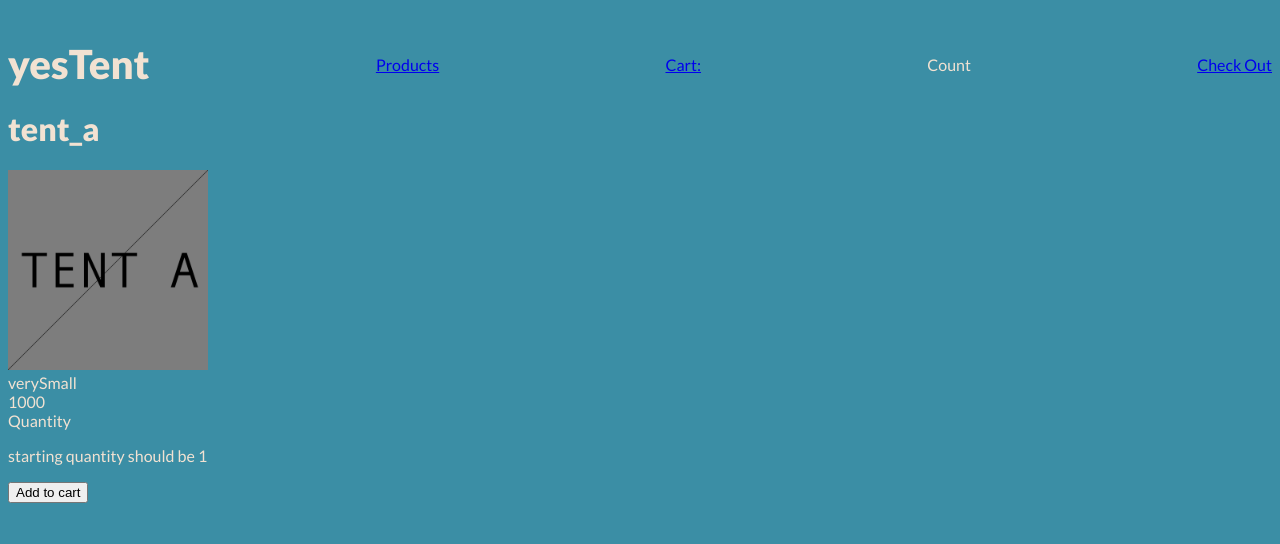
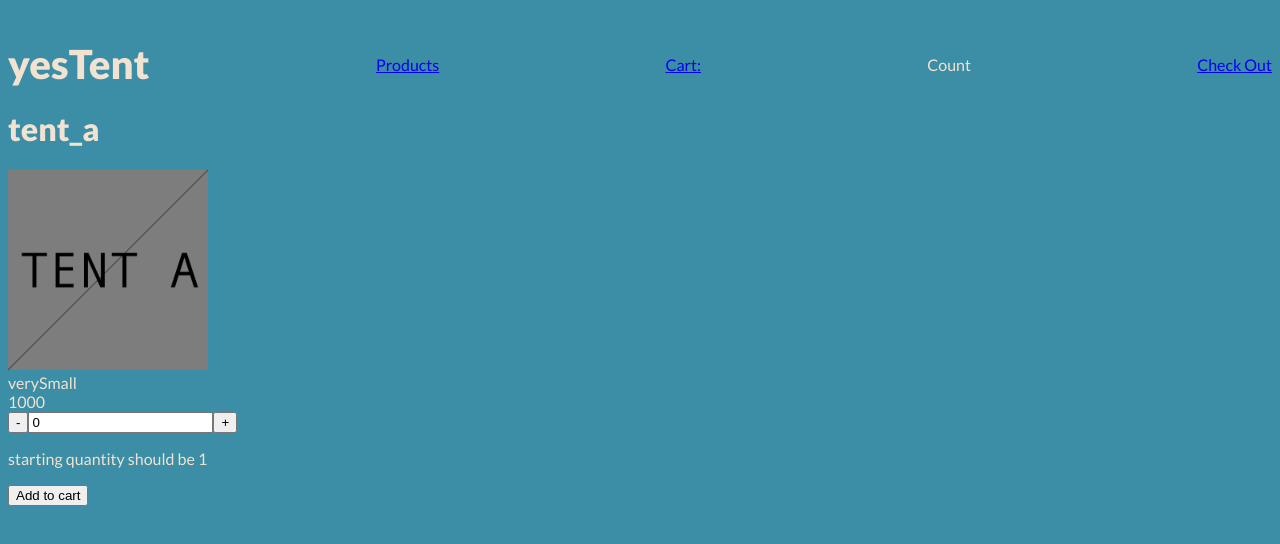
Before and after one commit to lovephimu/next-ecommerce-store, a Next.js app: page /products/1 in a window 1280 px wide. Shown: the top 544 px of the page. Built offline with nearby package versions, Linux system fonts and the light colour scheme.

Commit message:
Add quantity buttons

```diff
--- a/app/globals.scss
+++ b/app/globals.scss
@@ -3,14 +3,16 @@
 // variables
 
 // -colors
-$backgroundColorBlue: #3b8ea5;
-$textColor: #f2e2d2;
+:root {
+  --backgroundColorBlue: #3b8ea5;
+  --textColor: #f2e2d2;
+}
 // -values
 // Background Elements
 
 body {
-  background-color: $backgroundColorBlue;
-  color: $textColor;
+  background-color: var(--backgroundColorBlue);
+  color: var(--textColor);
 }
 
 // Middleground Elements
--- a/app/page.module.scss
+++ b/app/page.module.scss
@@ -3,8 +3,7 @@
 // variables
 
 // -colors
-$backgroundColorBlue: #3b8ea5;
-$textColor: #f2e2d2;
+
 // -values
 // Background Elements
 
@@ -36,6 +35,6 @@ $textColor: #f2e2d2;
 .logo {
   font-size: 2.5rem;
   font-weight: 900;
-  color: $textColor;
+  color: var(--textColor);
   text-decoration: none;
 }
--- /dev/null
+++ b/app/products/[productId]/QuantityButton.js
@@ -0,0 +1,42 @@
+'use client';
+
+import { useState } from 'react';
+
+export default function QuantityButton() {
+  const [quantity, setQuantity] = useState(0);
+
+  function increaseQuantity() {
+    setQuantity(quantity + 1);
+  }
+
+  function decreaseQuantity() {
+    if (quantity === 0) {
+      return;
+    }
+    setQuantity(quantity - 1);
+  }
+
+  return (
+    <div>
+      <button
+        onClick={() => {
+          decreaseQuantity();
+        }}
+      >
+        -
+      </button>
+      <input
+        data-test-id="product-quantity"
+        value={quantity}
+        onChange={(event) => setQuantity(event.currentTarget.value)}
+      />
+      <button
+        onClick={() => {
+          increaseQuantity();
+        }}
+      >
+        +
+      </button>
+    </div>
+  );
+}
--- a/app/products/[productId]/page.js
+++ b/app/products/[productId]/page.js
@@ -2,11 +2,12 @@ import Image from 'next/image';
 import Link from 'next/link';
 import { notFound } from 'next/navigation';
 import { getProductByName } from '../../../database/products';
+import QuantityButton from './QuantityButton';
 
 export const dynamic = 'force-dynamic';
 
 export default function ProductPage({ params }) {
-  const singleProduct = getProductByName(params.productId);
+  const singleProduct = getProductByName(Number(params.productId));
 
   console.log(singleProduct);
 
@@ -25,7 +26,7 @@ export default function ProductPage({ params }) {
       />
       <div>{singleProduct.size}</div>
       <div data-test-id="product-price">{singleProduct.price}</div>
-      <div data-test-id="product-quantity">Quantity</div>
+      <QuantityButton />
       <p>starting quantity should be 1</p>
       <button data-test-id="product-add-to-cart">Add to cart</button>
     </main>
--- a/database/products.js
+++ b/database/products.js
@@ -1,9 +1,9 @@
 export const products = [
-  { id: '1', name: 'tent_a', size: 'verySmall', price: 1000 },
-  { id: '2', name: 'tent_b', size: 'small', price: 2000 },
-  { id: '3', name: 'tent_c', size: 'medium', price: 3000 },
-  { id: '4', name: 'tent_d', size: 'large', price: 4000 },
-  { id: '5', name: 'tent_e', size: 'veryLarge', price: 5000 },
+  { id: 1, name: 'tent_a', size: 'verySmall', price: 1000 },
+  { id: 2, name: 'tent_b', size: 'small', price: 2000 },
+  { id: 3, name: 'tent_c', size: 'medium', price: 3000 },
+  { id: 4, name: 'tent_d', size: 'large', price: 4000 },
+  { id: 5, name: 'tent_e', size: 'veryLarge', price: 5000 },
 ];
 
 export function getProductByName(id) {
--- a/next.config.js
+++ b/next.config.js
@@ -1,4 +1,9 @@
 /** @type {import('next').NextConfig} */
-const nextConfig = {}
+const nextConfig = {
+  experimental: {
+    typedRoutes: true,
+    serverActions: true,
+  },
+};
 
-module.exports = nextConfig
+module.exports = nextConfig;
--- a/package.json
+++ b/package.json
@@ -13,6 +13,7 @@
     "react": "18.2.0",
     "react-dom": "18.2.0",
     "sass": "^1.62.1",
+    "secure-json-parse": "^2.7.0",
     "sharp": "^0.32.1"
   },
   "devDependencies": {
```
Also changed, not shown: utils/cookies.js (added), utils/json.js (added), 2 other files (tests, documents, lock files or other folders).
